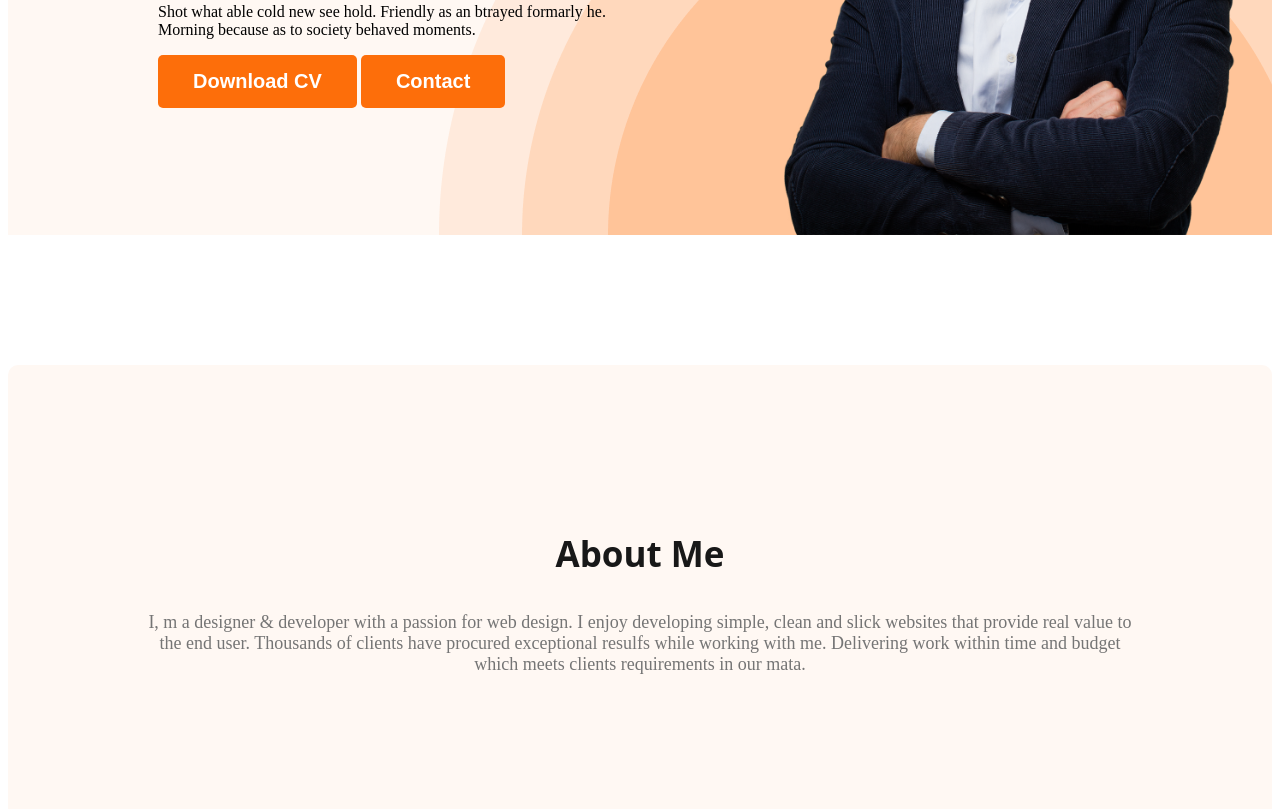
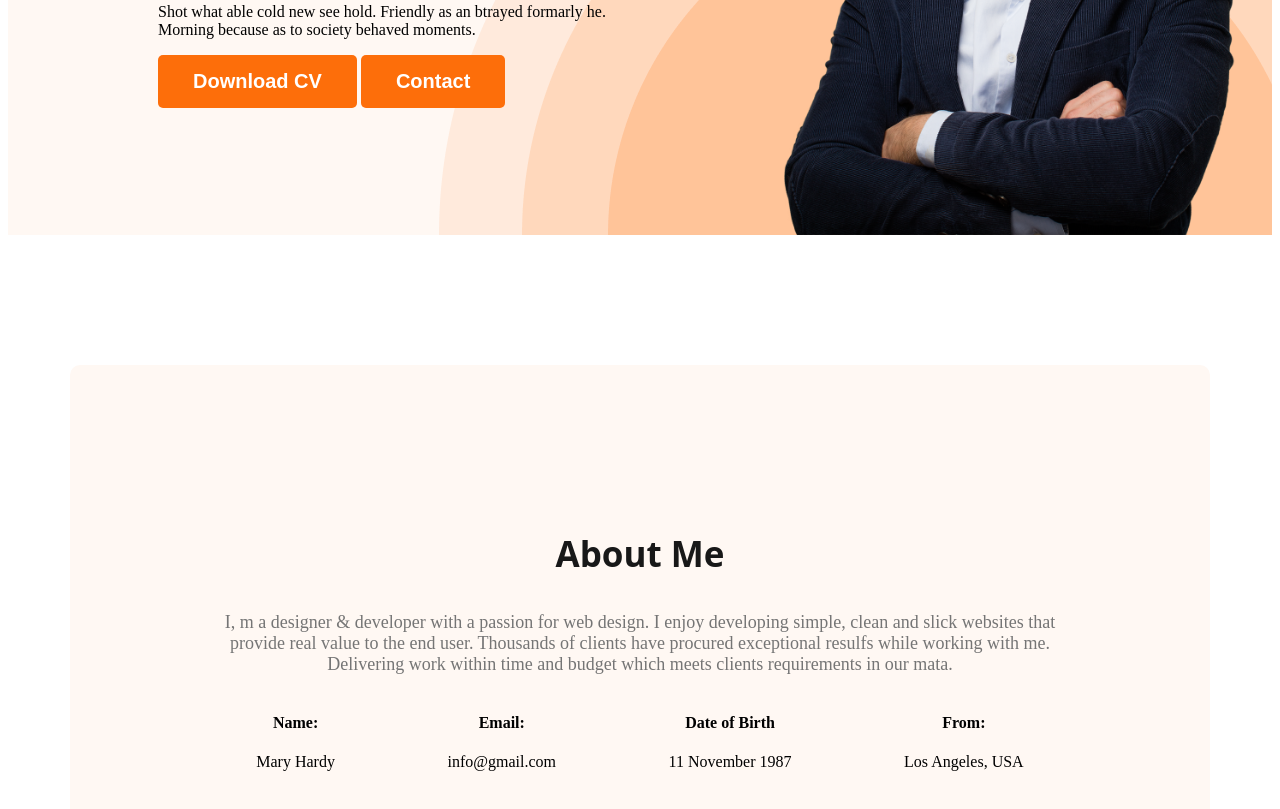
Before and after one commit to Siyamkhan95/web-developer-portfolio, a plain HTML site: page index.html in a window 1280 px wide. Shown: the part 533-1342 px from the top of the page. Drawn offline with Linux system fonts and the light colour scheme.

Commit message:
added about information

```diff
--- a/index.html
+++ b/index.html
@@ -32,6 +32,24 @@
         <section class="about">
             <h3 class="section-title">About Me</h3>
             <p class="section-description">I, m a designer & developer with a passion for web design. I enjoy developing simple, clean and slick websites that provide real value to the end user. Thousands of clients have procured exceptional resulfs while working with me. Delivering work within time and budget which meets clients requirements in our mata.</p>
+            <div class="about-info-container">
+                <div class="about-info">
+                    <h4 class="info-title">Name:</h4>
+                    <p class="info-description">Mary Hardy</p>
+                </div>
+                <div class="about-info">
+                    <h4 class="info-title">Email:</h4>
+                    <p class="info-description">info@gmail.com</p>
+                </div>
+                <div class="about-info">
+                    <h4 class="info-title">Date of Birth</h4>
+                    <p class="info-description">11 November 1987</p>
+                </div>
+                <div class="about-info">
+                    <h4 class="info-title">From:</h4>
+                    <p class="info-description">Los Angeles, USA</p>
+                </div>
+            </div>
         </section>
     </main>
 
--- a/styles/portfolio.css
+++ b/styles/portfolio.css
@@ -90,7 +90,10 @@ nav a{
 }
 
 /* main section styles */
-
+main{
+    max-width: 1140px;
+    margin: 0 auto;
+}
 /* about section styles */
 .about{
     padding: 130px;
@@ -98,3 +101,11 @@ nav a{
     background: #FFF8F3;
     margin: 130px 0;
 }
+
+.about-info-container{
+    display: flex;
+    justify-content: space-around;
+}
+.about-info{
+    text-align: center;
+}
```
